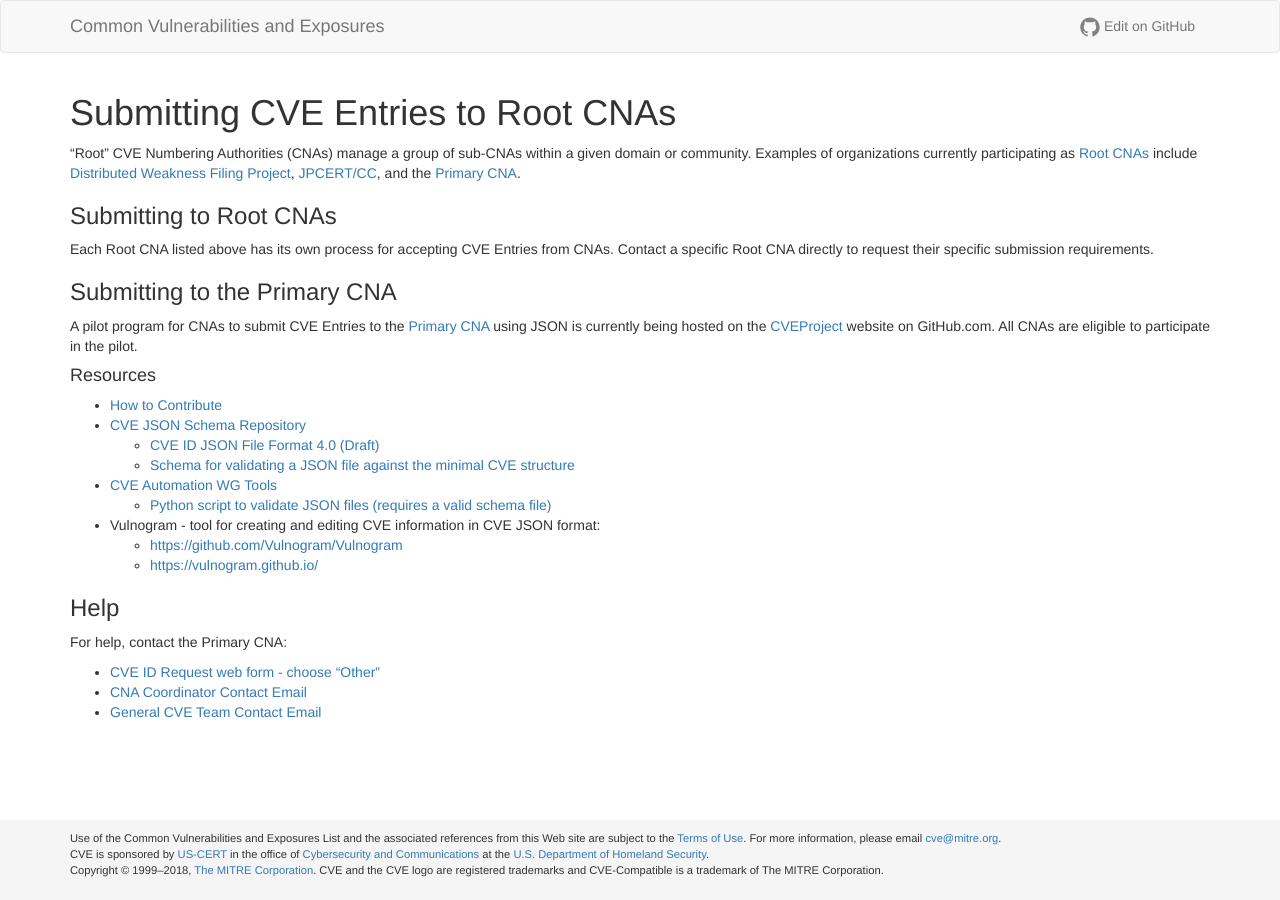
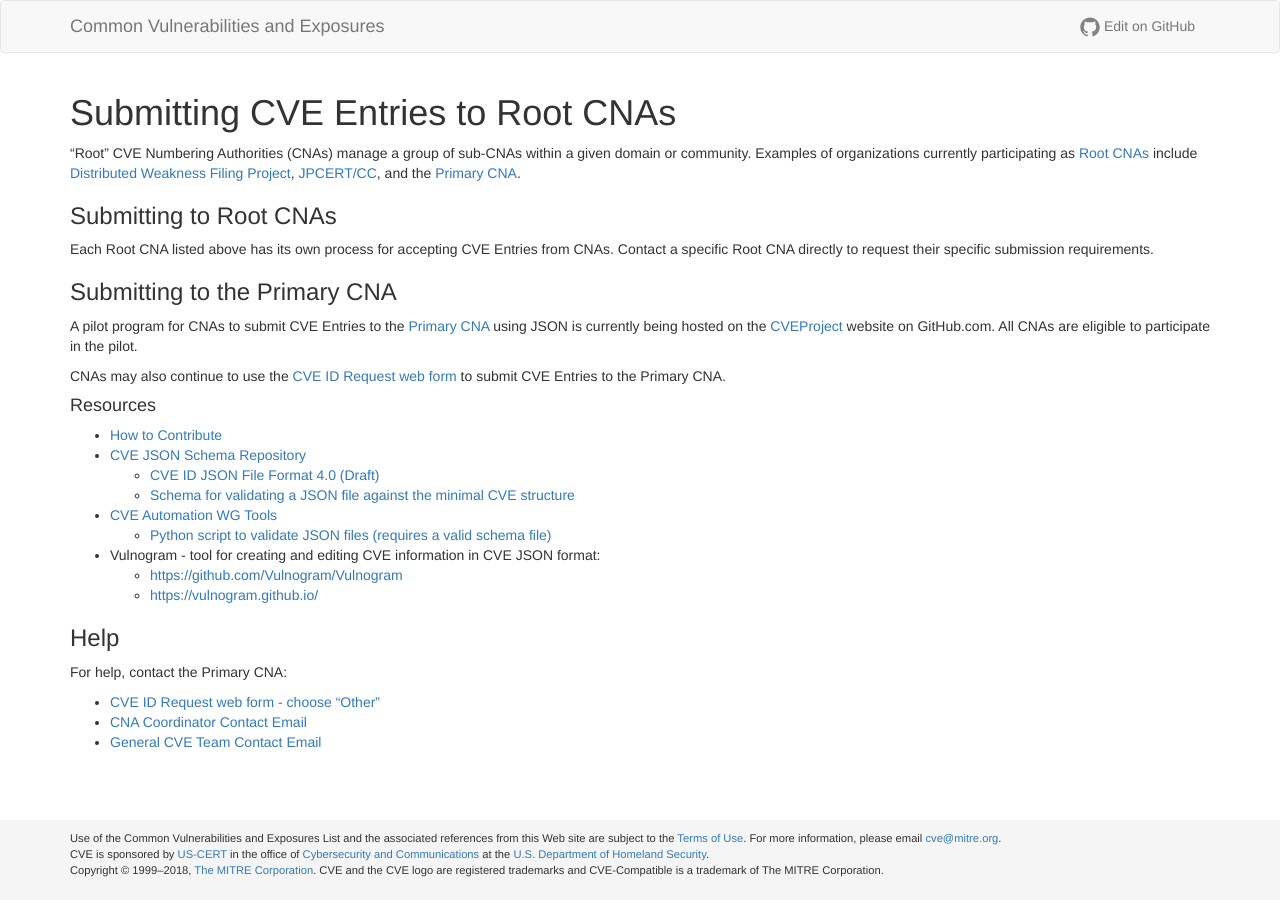
Before and after one commit to CVEProject/cveproject.github.io, a Jekyll site: the page built from cna/submitting_cve_entries_to_root_cnas/index.md, in a window 1280 px wide. Built offline with Jekyll 4.4.1, drawn with Linux system fonts in a browser that asks for light colours; nearby versions of some CDN libraries.

Commit message:
Update index.md

```diff
--- a/cna/submitting_cve_entries_to_root_cnas/index.md
+++ b/cna/submitting_cve_entries_to_root_cnas/index.md
@@ -11,6 +11,8 @@ Each Root CNA listed above has its own process for accepting CVE Entries from CN
 ### Submitting to the Primary CNA
 
 A pilot program for CNAs to submit CVE Entries to the [Primary CNA](https://cve.mitre.org/cve/request_id.html#cna_participants) using JSON is currently being hosted on the [CVEProject](https://github.com/CVEProject/) website on GitHub.com. All CNAs are eligible to participate in the pilot.
+
+CNAs may also continue to use the [CVE ID Request web form](https://cveform.mitre.org/) to submit CVE Entries to the Primary CNA.
 
 #### Resources
 
```
